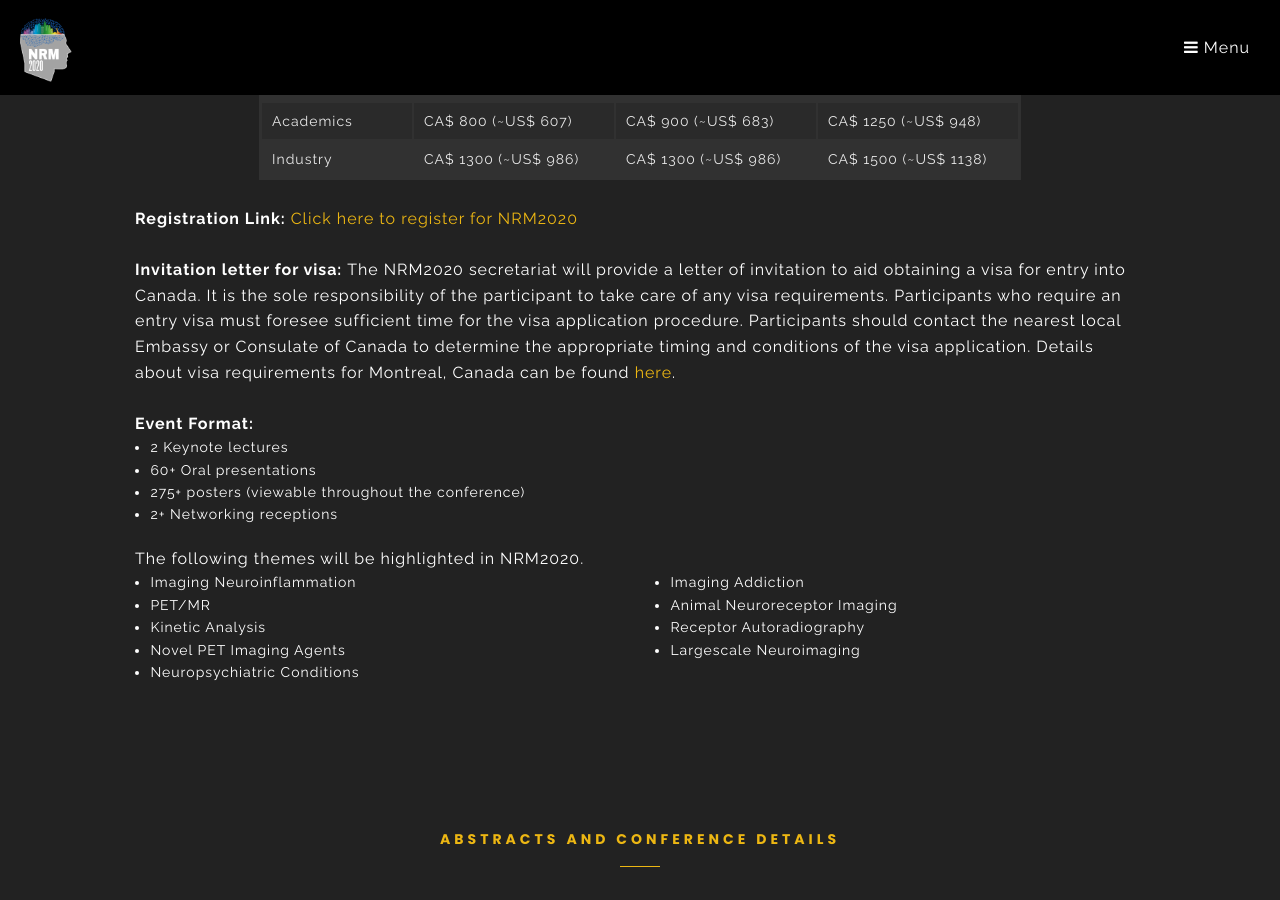
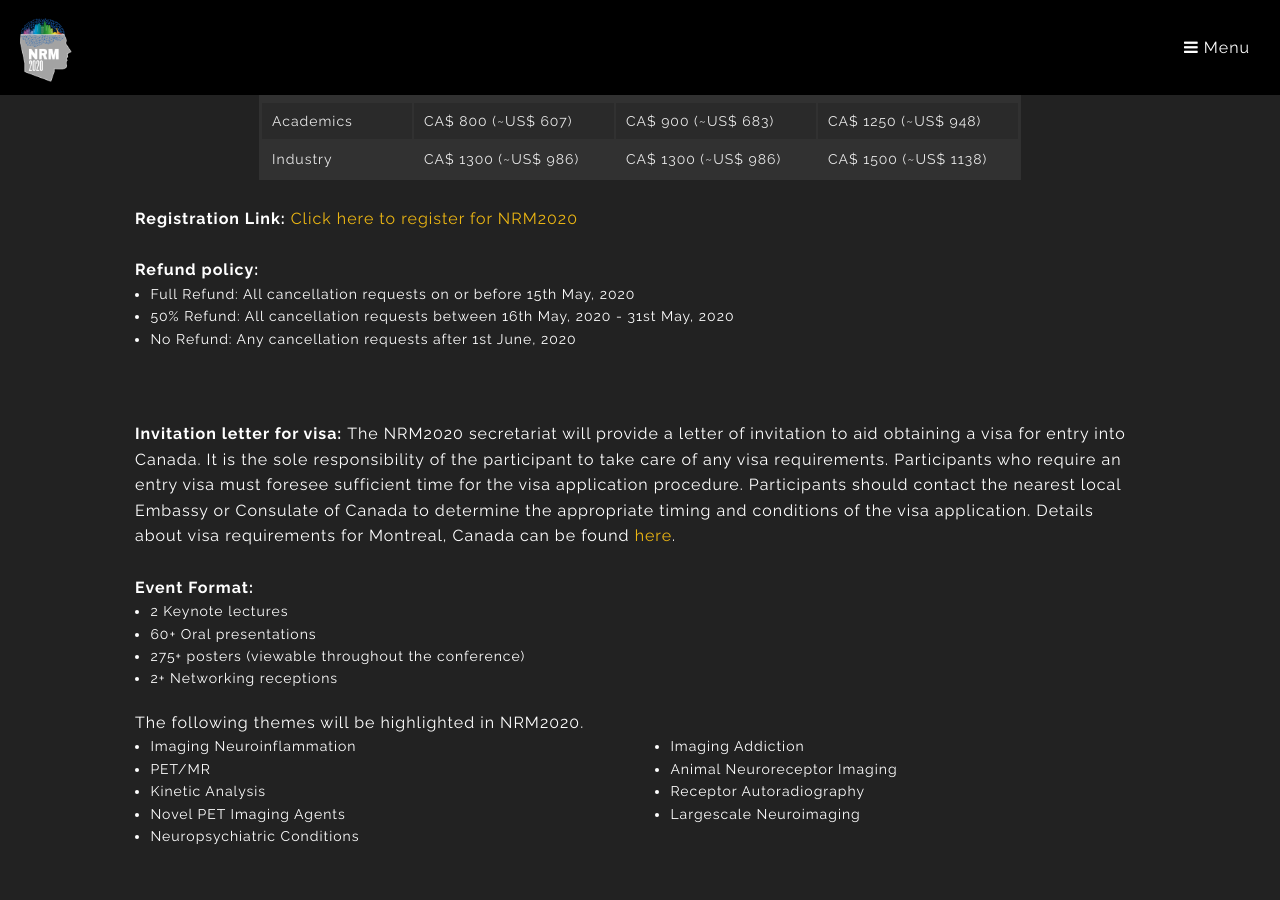
Before and after one commit to sulantha2006/nrm2020_web, a Jekyll site: the page built from index.html, in a window 1280 px wide and 900 px high, scrolled down 2372 px. Built offline with Jekyll 4.4.1, drawn with Linux system fonts in a browser that asks for light colours; the list of posts is cut into pages by our own code.

Commit message:
Adding refund policy.

```diff
--- a/_includes/keyinfo.html
+++ b/_includes/keyinfo.html
@@ -70,6 +72,14 @@
                 <p>
                   <strong>Registration Link: </strong> <a href="https://apps.medicine.mcgill.ca/ords/f?p=351"
                     title="Register for NRM2020" target="_blank">Click here to register for NRM2020</a>
+                  <br><br>
+                </p>
+                <strong> Refund policy: </strong>
+                <ul>
+                  <li>Full Refund: All cancellation requests on or before 15th May, 2020</li>
+                  <li>50&#37; Refund: All cancellation requests between 16th May, 2020 - 31st May, 2020</li>
+                  <li>No Refund: Any cancellation requests after 1st June, 2020</li>
+                </ul>
                 <br><br>
 
                 <strong> Invitation letter for visa: </strong> The NRM2020 secretariat will provide a letter of
```
Also changed, not shown: other parts of _includes/keyinfo.html (+4 -2 lines). Lines whose indentation alone changed are shown as unchanged.
